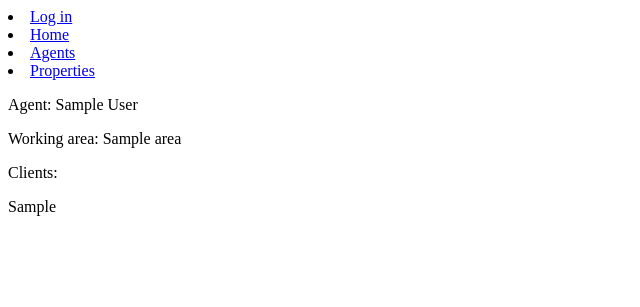
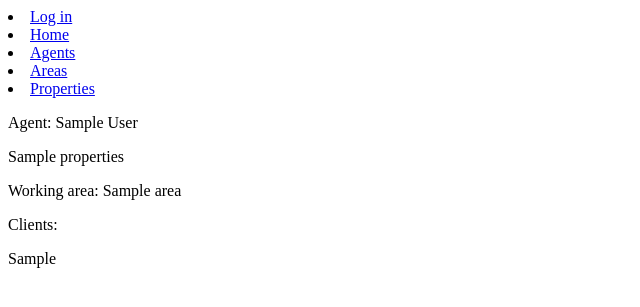
Before and after one commit to viktoria-rybenchuk/real-estate-agency, a Django app: template templates/agency/agent_detail.html in a window 1280 px wide. Shown: the top 307 px of the page, without its empty margins (0-640 px from the left). Run offline with Django 4.2, Linux system fonts and the light colour scheme; the template is opened without the code that fills it: most values are stand-ins (such as "Sample title", 1, 10 or a date in 2020).

Commit message:
Add link to area list  page in sidebar

```diff
--- a/templates/agency/agent_detail.html
+++ b/templates/agency/agent_detail.html
@@ -1,6 +1,7 @@
 {% extends "base.html" %}
 {% block content %}
 	<p>Agent: {{ agent.first_name }} {{ agent.last_name }}</p>
+	<p>{{ agent.properties }}</p>
 	{% for area in agent.areas.all %}
 		<p>Working area: {{ area.name }}</p>
 		<p>Clients:</p>
--- a/templates/includes/sidebar.html
+++ b/templates/includes/sidebar.html
@@ -7,5 +7,6 @@
 
 	<li><a href="{% url "agency:index" %}">Home</a></li>
 	<li><a href="{% url "agency:agent-list" %}">Agents</a></li>
+	<li><a href="{% url "agency:area-list" %}">Areas</a></li>
 	<li><a href="{% url "agency:property-list" %}">Properties</a></li>
 </ur>
```
